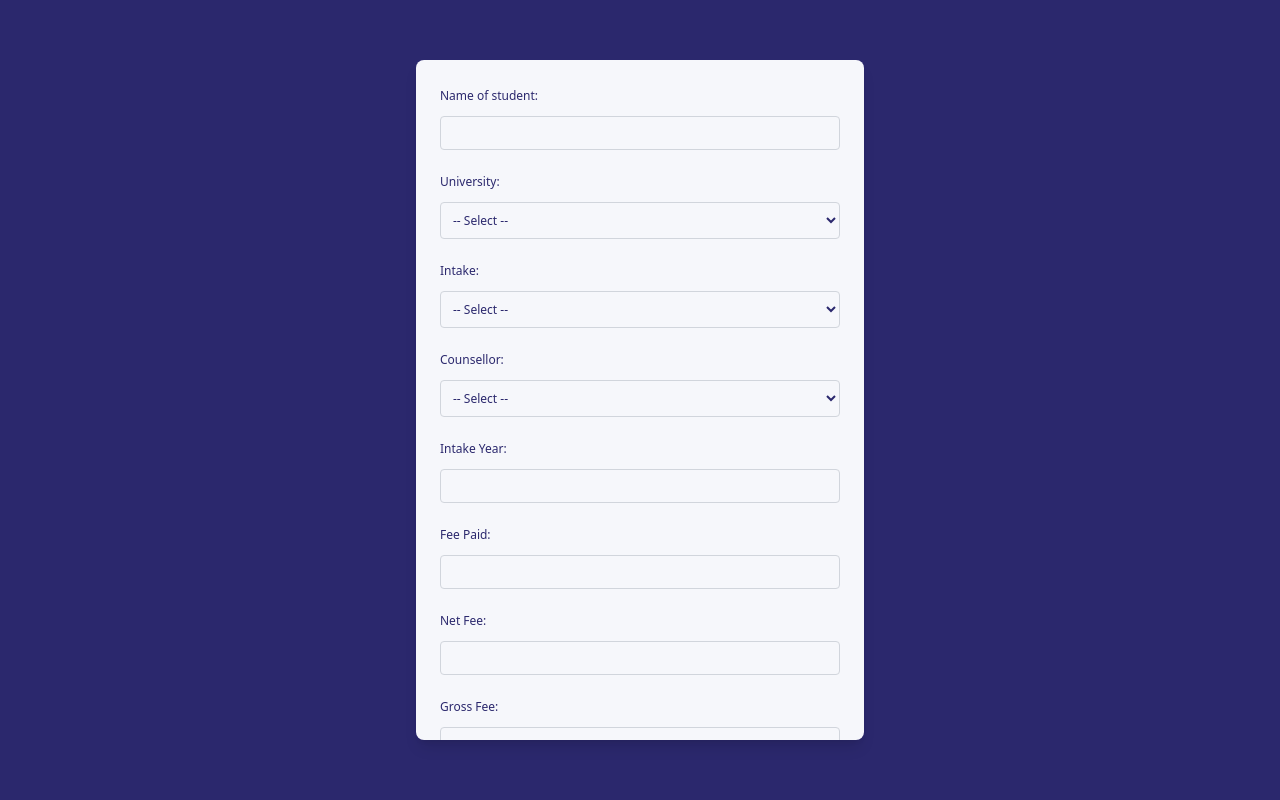
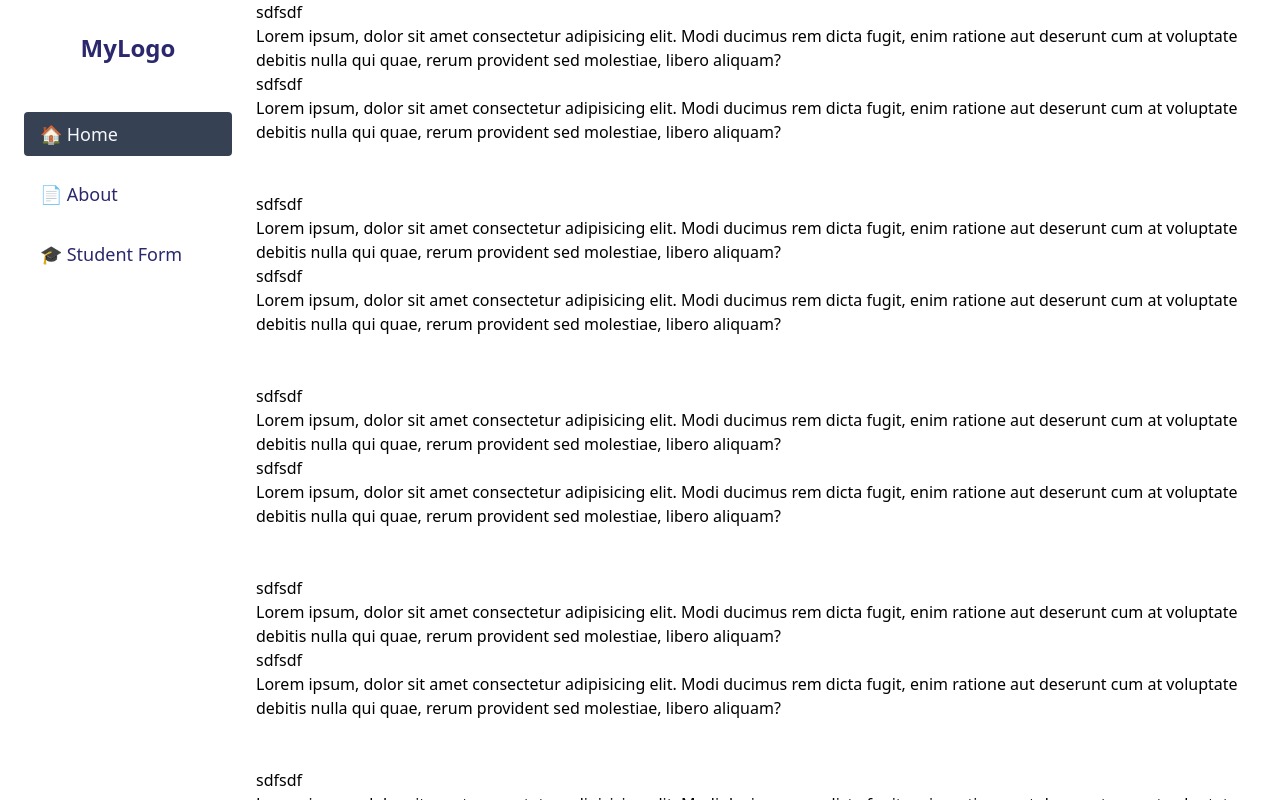
Before and after one commit to Shahil-Dhakal-84/client, a React (Vite) app: page / in a window 1280 px wide. Built offline with nearby package versions, Linux system fonts and the light colour scheme.

Commit message:
making layout

```diff
--- a/src/App.jsx
+++ b/src/App.jsx
@@ -6,7 +6,16 @@ import StudentForm from './pages/StudentForm';
 import './App.css'
 
 function App() {
-  return <StudentForm />;
+  return (
+    <Router>
+      <Routes>
+        <Route path="/" element={<SidebarLayout />}>
+          <Route index element={<Home />} />
+          <Route path="student-form" element={<StudentForm />} />
+        </Route>
+      </Routes>
+    </Router>
+  );
 }
 
 export default App;
--- a/src/layouts/SidebarLayout.jsx
+++ b/src/layouts/SidebarLayout.jsx
@@ -4,14 +4,14 @@ import { NavLink, Outlet } from "react-router-dom";
 export default function SidebarLayout() {
   return (
     <div className="flex h-screen">
-      <aside className="w-64 bg-gray-800 text-white flex flex-col items-center py-8">
+      <aside className="w-64 bg-[#2B286D]-800 text-[#2B286D] flex flex-col items-center py-8">
         <div className="text-2xl font-bold mb-12">MyLogo</div>
         <nav className="flex flex-col space-y-4 w-full px-6">
           <NavLink
             to="/"
             end
             className={({ isActive }) =>
-              `py-2 px-4 rounded text-lg hover:bg-gray-700 transition ${
+              `py-2 px-4 rounded text-lg text-[#F6F7FB] bg-[#2B286D] transition ${
                 isActive ? "bg-gray-700" : ""
               }`
             }
@@ -43,7 +43,7 @@ export default function SidebarLayout() {
         </nav>
       </aside>
 
-      <main className="flex-1 bg-gray-50 p-6 overflow-y-auto">
+      <main className="flex-1 overflow-y-auto">
         <Outlet />
       </main>
     </div>
--- a/src/pages/Home.jsx
+++ b/src/pages/Home.jsx
@@ -1,4 +1,51 @@
 // src/pages/Home.jsx
 export default function Home() {
-  return <h1 className="text-3xl font-bold">Welcome to Home Page</h1>;
+  return (
+    <>
+    <div>
+        <h1>sdfsdf</h1>
+        <p>Lorem ipsum, dolor sit amet consectetur adipisicing elit. Modi ducimus rem dicta fugit, enim ratione aut deserunt cum at voluptate debitis nulla qui quae, rerum provident sed molestiae, libero aliquam?</p>
+        <h1>sdfsdf</h1>
+        <p>Lorem ipsum, dolor sit amet consectetur adipisicing elit. Modi ducimus rem dicta fugit, enim ratione aut deserunt cum at voluptate debitis nulla qui quae, rerum provident sed molestiae, libero aliquam?</p>
+        <br />
+        <br />
+            <h1>sdfsdf</h1>
+        <p>Lorem ipsum, dolor sit amet consectetur adipisicing elit. Modi ducimus rem dicta fugit, enim ratione aut deserunt cum at voluptate debitis nulla qui quae, rerum provident sed molestiae, libero aliquam?</p>
+        <h1>sdfsdf</h1>
+        <p>Lorem ipsum, dolor sit amet consectetur adipisicing elit. Modi ducimus rem dicta fugit, enim ratione aut deserunt cum at voluptate debitis nulla qui quae, rerum provident sed molestiae, libero aliquam?</p>
+        <br />
+        <br />
+            <h1>sdfsdf</h1>
+        <p>Lorem ipsum, dolor sit amet consectetur adipisicing elit. Modi ducimus rem dicta fugit, enim ratione aut deserunt cum at voluptate debitis nulla qui quae, rerum provident sed molestiae, libero aliquam?</p>
+        <h1>sdfsdf</h1>
+        <p>Lorem ipsum, dolor sit amet consectetur adipisicing elit. Modi ducimus rem dicta fugit, enim ratione aut deserunt cum at voluptate debitis nulla qui quae, rerum provident sed molestiae, libero aliquam?</p>
+        <br />
+        <br />
+            <h1>sdfsdf</h1>
+        <p>Lorem ipsum, dolor sit amet consectetur adipisicing elit. Modi ducimus rem dicta fugit, enim ratione aut deserunt cum at voluptate debitis nulla qui quae, rerum provident sed molestiae, libero aliquam?</p>
+        <h1>sdfsdf</h1>
+        <p>Lorem ipsum, dolor sit amet consectetur adipisicing elit. Modi ducimus rem dicta fugit, enim ratione aut deserunt cum at voluptate debitis nulla qui quae, rerum provident sed molestiae, libero aliquam?</p>
+        <br />
+        <br />
+            <h1>sdfsdf</h1>
+        <p>Lorem ipsum, dolor sit amet consectetur adipisicing elit. Modi ducimus rem dicta fugit, enim ratione aut deserunt cum at voluptate debitis nulla qui quae, rerum provident sed molestiae, libero aliquam?</p>
+        <h1>sdfsdf</h1>
+        <p>Lorem ipsum, dolor sit amet consectetur adipisicing elit. Modi ducimus rem dicta fugit, enim ratione aut deserunt cum at voluptate debitis nulla qui quae, rerum provident sed molestiae, libero aliquam?</p>
+        <br />
+        <br />
+            <h1>sdfsdf</h1>
+        <p>Lorem ipsum, dolor sit amet consectetur adipisicing elit. Modi ducimus rem dicta fugit, enim ratione aut deserunt cum at voluptate debitis nulla qui quae, rerum provident sed molestiae, libero aliquam?</p>
+        <h1>sdfsdf</h1>
+        <p>Lorem ipsum, dolor sit amet consectetur adipisicing elit. Modi ducimus rem dicta fugit, enim ratione aut deserunt cum at voluptate debitis nulla qui quae, rerum provident sed molestiae, libero aliquam?</p>
+        <br />
+        <br />
+            <h1>sdfsdf</h1>
+        <p>Lorem ipsum, dolor sit amet consectetur adipisicing elit. Modi ducimus rem dicta fugit, enim ratione aut deserunt cum at voluptate debitis nulla qui quae, rerum provident sed molestiae, libero aliquam?</p>
+        <h1>sdfsdf</h1>
+        <p>Lorem ipsum, dolor sit amet consectetur adipisicing elit. Modi ducimus rem dicta fugit, enim ratione aut deserunt cum at voluptate debitis nulla qui quae, rerum provident sed molestiae, libero aliquam?</p>
+        <br />
+        <br />
+    </div>
+    </>
+);
 }
```
